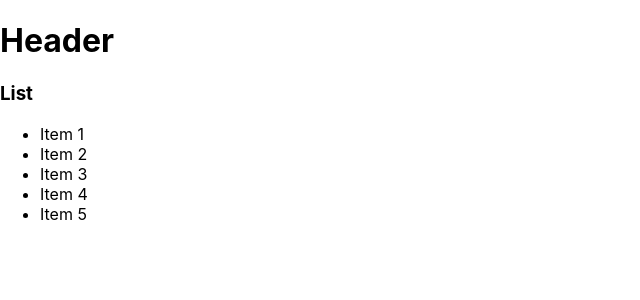
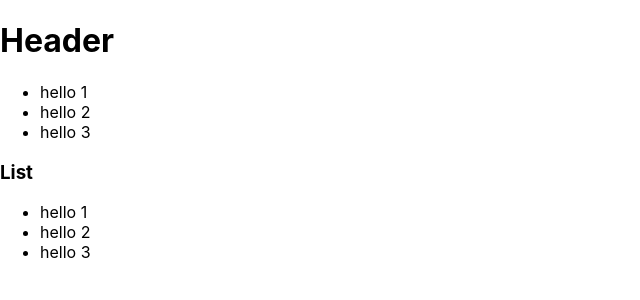
Before and after one commit to richmond00/react-testing-app, a React (Create React App) app: page / in a window 1280 px wide. Shown: the top 300 px of the page, without its empty margins (0-640 px from the left). Built offline with nearby package versions, Linux system fonts and the light colour scheme.

Commit message:
created list context

```diff
--- a/src/App.tsx
+++ b/src/App.tsx
@@ -1,11 +1,16 @@
 import Header from "./components/Header";
 import List from "./components/List";
+import ListContext from "./providers/ListContext";
 
 function App() {
+  const tempList = ["hello 1", "hello 2", "hello 3"];
+
   return (
     <div className="App">
-      <Header />
-      <List />
+      <ListContext.Provider value={tempList}>
+        <Header />
+        <List />
+      </ListContext.Provider>
     </div>
   );
 }
--- a/src/components/Header.tsx
+++ b/src/components/Header.tsx
@@ -1,8 +1,19 @@
-import React from "react";
+import React, { useContext } from "react";
+import ListContext from "../providers/ListContext";
+
 const Header = () => {
+  const listContext = useContext(ListContext);
+
   return (
     <div>
       <h1>Header</h1>
+      <nav>
+        <ul>
+          {listContext.map((item) => (
+            <li key={item}>{item}</li>
+          ))}
+        </ul>
+      </nav>
     </div>
   );
 };
--- a/src/components/List.tsx
+++ b/src/components/List.tsx
@@ -1,15 +1,15 @@
-import React from "react";
+import React, { useContext } from "react";
+import ListContext from "../providers/ListContext";
 
 const List = () => {
+  const listContext = useContext(ListContext);
   return (
     <div>
       <h3>List</h3>
       <ul>
-        <li>Item 1</li>
-        <li>Item 2</li>
-        <li>Item 3</li>
-        <li>Item 4</li>
-        <li>Item 5</li>
+        {listContext.map((item) => (
+          <li key={item}>{item}</li>
+        ))}
       </ul>
     </div>
   );
--- /dev/null
+++ b/src/providers/ListContext.tsx
@@ -0,0 +1,5 @@
+import { createContext } from "react";
+
+const ListContext = createContext<string[]>([]);
+
+export default ListContext;
```
